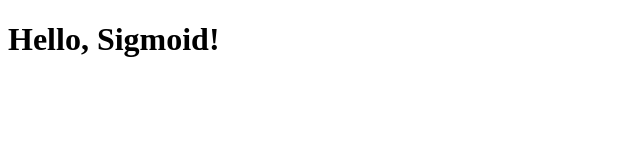
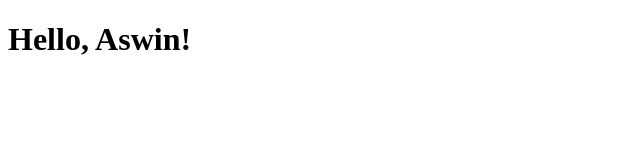
Before and after one commit to SharanReddyy/GCPFrontEnd, a plain HTML site: page index.html in a window 1280 px wide. Shown: the whole page, without its empty margins (0-640 px from the left). Drawn offline with Linux system fonts and the light colour scheme.

Commit message:
Update index.html

```diff
--- a/index.html
+++ b/index.html
@@ -6,6 +6,6 @@
     <title>Sample Frontend</title>
 </head>
 <body>
-    <h1>Hello, Sigmoid!</h1>
+    <h1>Hello, Aswin!</h1>
 </body>
 </html>
```
